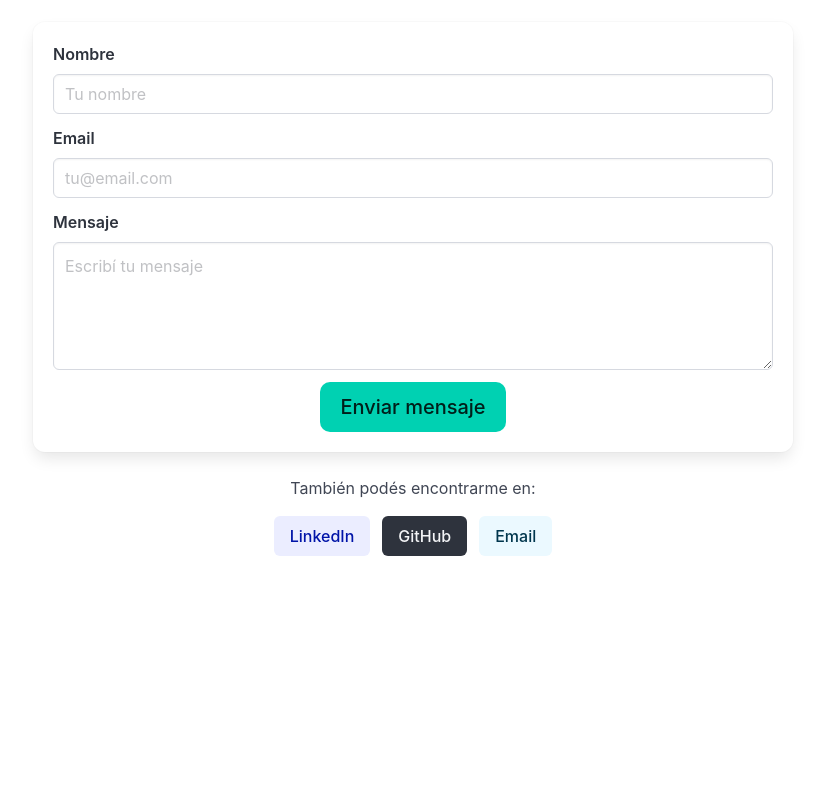
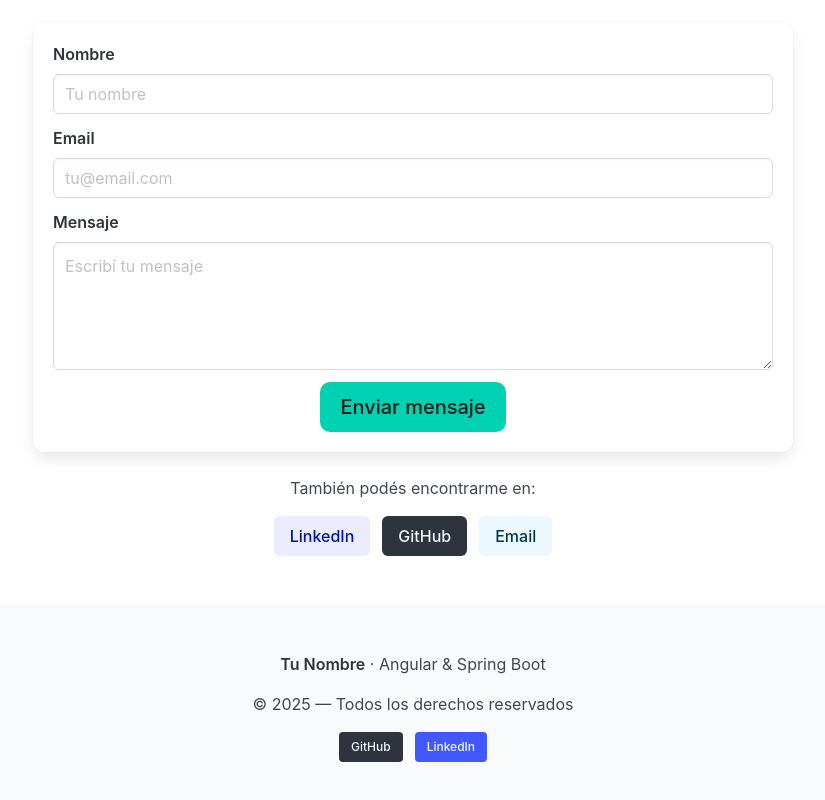
Before and after one commit to nahdaicue/portfolio-angular, an Angular app: page / in a window 1280 px wide. Shown: the part 1368-2168 px from the top of the page, without its empty margins (227-1052 px from the left). Before the commit the page ends 1972 px from the top, so only its background shows below. Built offline with nearby package versions, Linux system fonts and the light colour scheme.

Commit message:
finalize footer component

```diff
--- a/src/app/app.component.html
+++ b/src/app/app.component.html
@@ -1,2 +1,3 @@
 <app-navbar></app-navbar>
 <router-outlet></router-outlet>
+<app-footer></app-footer>
--- a/src/app/app.component.ts
+++ b/src/app/app.component.ts
@@ -2,10 +2,11 @@ import { Component } from '@angular/core';
 import { RouterOutlet } from '@angular/router';
 import { NavbarComponent } from "./components/navbar/navbar.component";
 import { AboutComponent } from "./components/about/about.component";
+import { FooterComponent } from "./components/footer/footer.component";
 
 @Component({
   selector: 'app-root',
-  imports: [RouterOutlet, NavbarComponent],
+  imports: [RouterOutlet, NavbarComponent, FooterComponent],
   templateUrl: './app.component.html',
   styleUrl: './app.component.scss'
 })
--- /dev/null
+++ b/src/app/components/footer/footer.component.html
@@ -0,0 +1,19 @@
+<footer class="footer">
+  <div class="content has-text-centered">
+    <p>
+      <strong>Tu Nombre</strong> · Angular & Spring Boot
+    </p>
+    <p>
+      © 2025 — Todos los derechos reservados
+    </p>
+
+    <div class="buttons is-centered mt-3">
+      <a class="button is-small is-dark" href="#" target="_blank">
+        GitHub
+      </a>
+      <a class="button is-small is-link" href="#" target="_blank">
+        LinkedIn
+      </a>
+    </div>
+  </div>
+</footer>
```
Also changed, not shown: src/app/components/footer/footer.component.ts (added, +11 -0 lines), src/app/components/footer/footer.component.scss (added), 1 other file (tests, documents, lock files or other folders).
